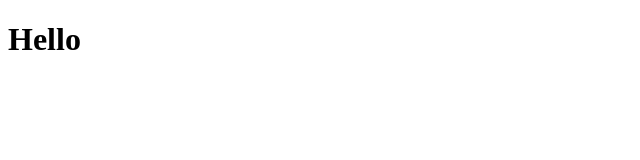
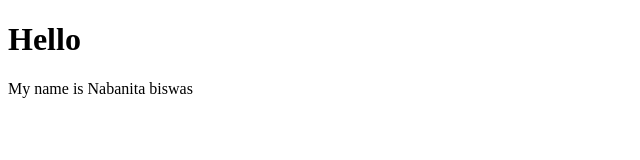
Before and after one commit to GitCraftedByNabanita/Git-Sample, a plain HTML site: page index.html in a window 1280 px wide. Shown: the whole page, without its empty margins (0-640 px from the left). Drawn offline with Linux system fonts and the light colour scheme.

Commit message:
Update index.html

```diff
--- a/index.html
+++ b/index.html
@@ -7,6 +7,7 @@
 </head>
 <body>
     <h1>Hello</h1>
+    <p>My name is Nabanita biswas</p>
 
 </body>
 </html>
```
